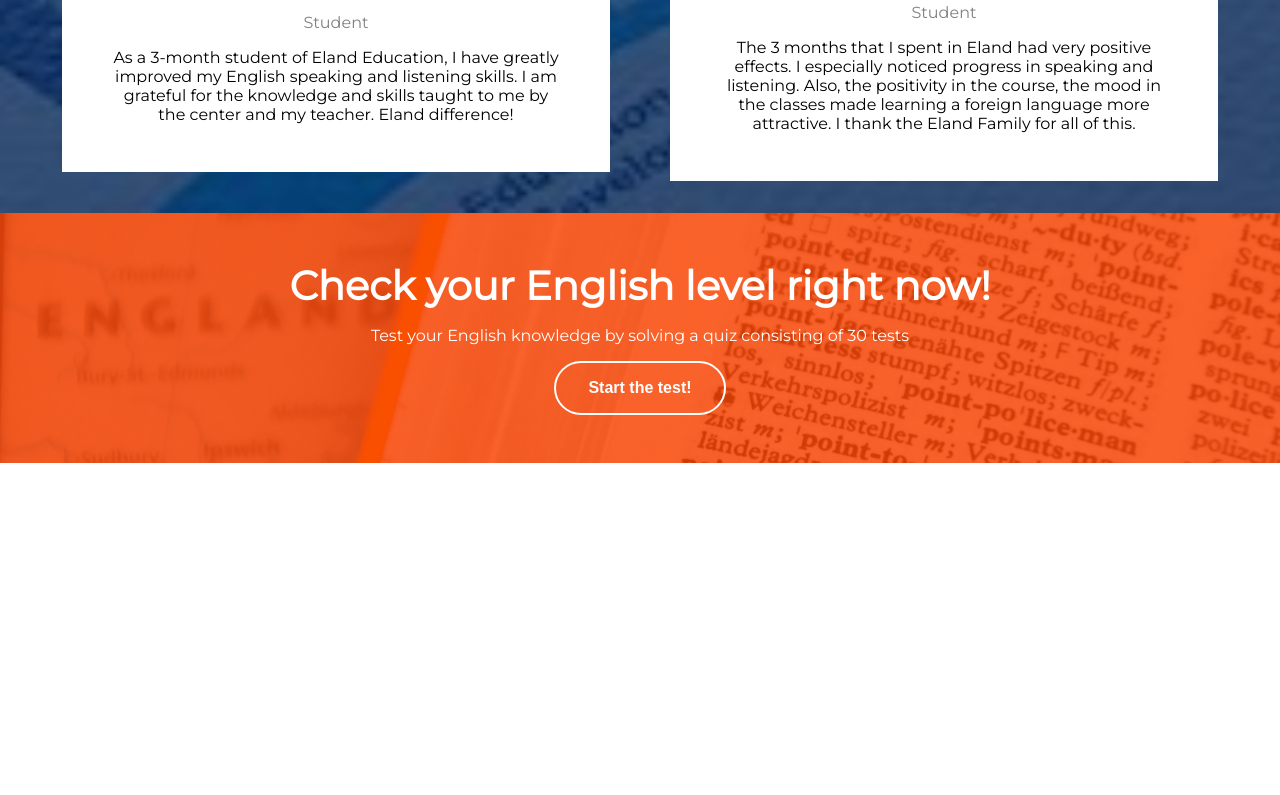
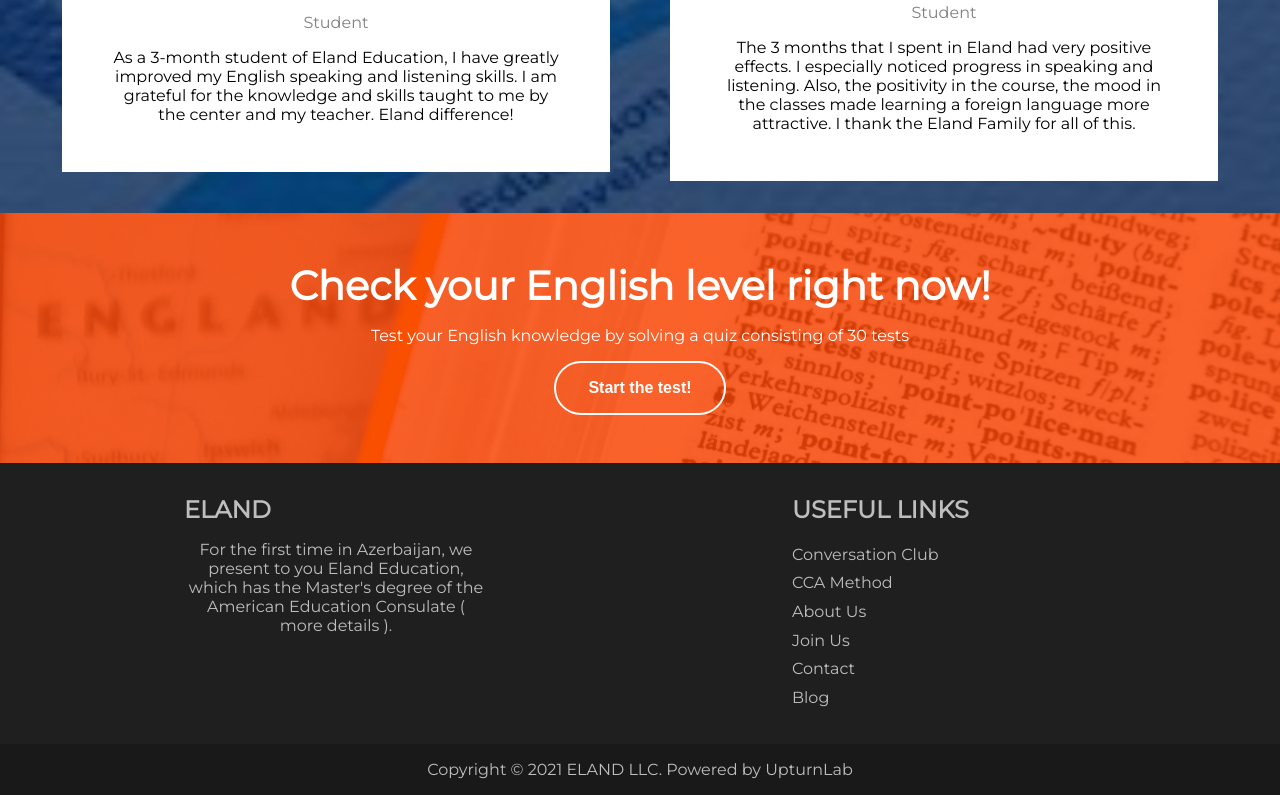
Before and after one commit to caretaker03/eland-education-clone, a plain HTML site: page index.html in a window 1280 px wide. Shown: the part 3991-4786 px from the top of the page. Before the commit the page ends 4454 px from the top, so only its background shows below. Drawn offline with nearby package versions, Linux system fonts and the light colour scheme.

Commit message:
made some changes

```diff
--- a/css/index.css
+++ b/css/index.css
@@ -659,6 +659,7 @@ main .welcome button:hover {
 }
 
 .main-test {
+	width: 100%;
 	display: flex;
 	justify-content: center;
 	background-image: url(../images/book.jpg);
@@ -708,3 +709,60 @@ main .welcome button:hover {
 	border: 2px solid #FFFFFF;
 	cursor: pointer;
 }
+
+.footer {
+	width: 100%;
+	display: flex;
+	flex-direction: column;
+	color: #BEBEBE;
+}
+
+.footer .top {
+	width: 100%;
+	padding: 2rem;
+	background-color: #1F1F1F;
+	display: flex;
+	justify-content: space-around;
+}
+
+.footer .top .footer-left {
+	width: 25%;
+	display: flex;
+	flex-direction: column;
+	align-items: flex-start;
+}
+
+.footer .top .footer-right {
+	width: 25%;
+}
+
+.footer .top h2 {
+	margin-bottom: 1rem;
+}
+
+.footer .top .footer-right ul {
+	display: flex;
+	flex-direction: column;
+}
+
+.footer .top .footer-right ul li {
+	list-style: none;
+	margin-block: 0.3rem;
+}
+
+.footer .top .footer-right ul li a {
+	text-decoration: none;
+	color: #BEBEBE;
+	transition: 1s all;
+}
+
+.footer .top .footer-right ul li a:hover {
+	color: #F5F5F5;
+}
+
+.footer .bottom {
+	width: 100%;
+	background-color: #191919;
+	padding: 1rem;
+	text-align: center;
+}
--- a/index.html
+++ b/index.html
@@ -303,5 +303,42 @@
 				</div>
 			</div>
 		</div>
+
+		<div class="footer">
+			<div class="top">
+				<div class="footer-left">
+					<h2>ELAND</h2>
+					<p>
+						For the first time in Azerbaijan, we present to you Eland Education, which has the Master's degree of the American Education Consulate ( more details ).
+					</p>
+				</div>
+				<div class="footer-right">
+					<h2>USEFUL LINKS</h2>
+					<ul>
+						<li>
+							<a href="https://docs.google.com/forms/d/e/1FAIpQLSdSFxosFAr-p-LNLBZa5cMQCVAvTJomUrSPzzP-NGDM0FX2AA/viewform" target="blank">Conversation Club</a>
+						</li>
+						<li>
+							<a href="https://www.eland.az/cca-metod-haqqinda/">CCA Method</a>
+						</li>
+						<li>
+							<a href="https://www.eland.az/about/">About Us</a>
+						</li>
+						<li>
+							<a href="https://www.eland.az/careers/">Join Us</a>
+						</li>
+						<li>
+							<a href="https://www.eland.az/contact/">Contact</a>
+						</li>
+						<li>
+							<a href="https://www.eland.az/blog/">Blog</a>
+						</li>
+					</ul>
+				</div>
+			</div>
+			<div class="bottom">
+				<p>Copyright &copy; 2021 ELAND LLC. Powered by UpturnLab</p>
+			</div>
+		</div>
 	</body>
 </html>
```
